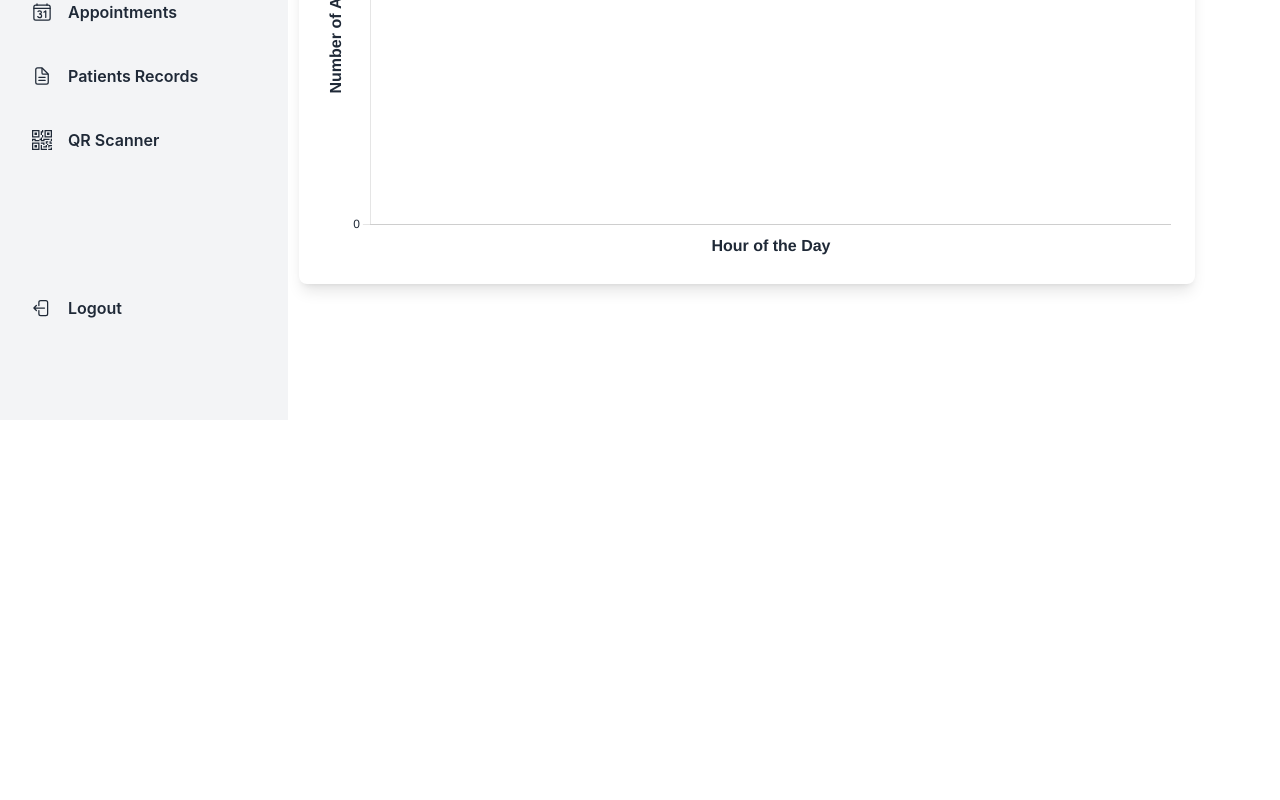
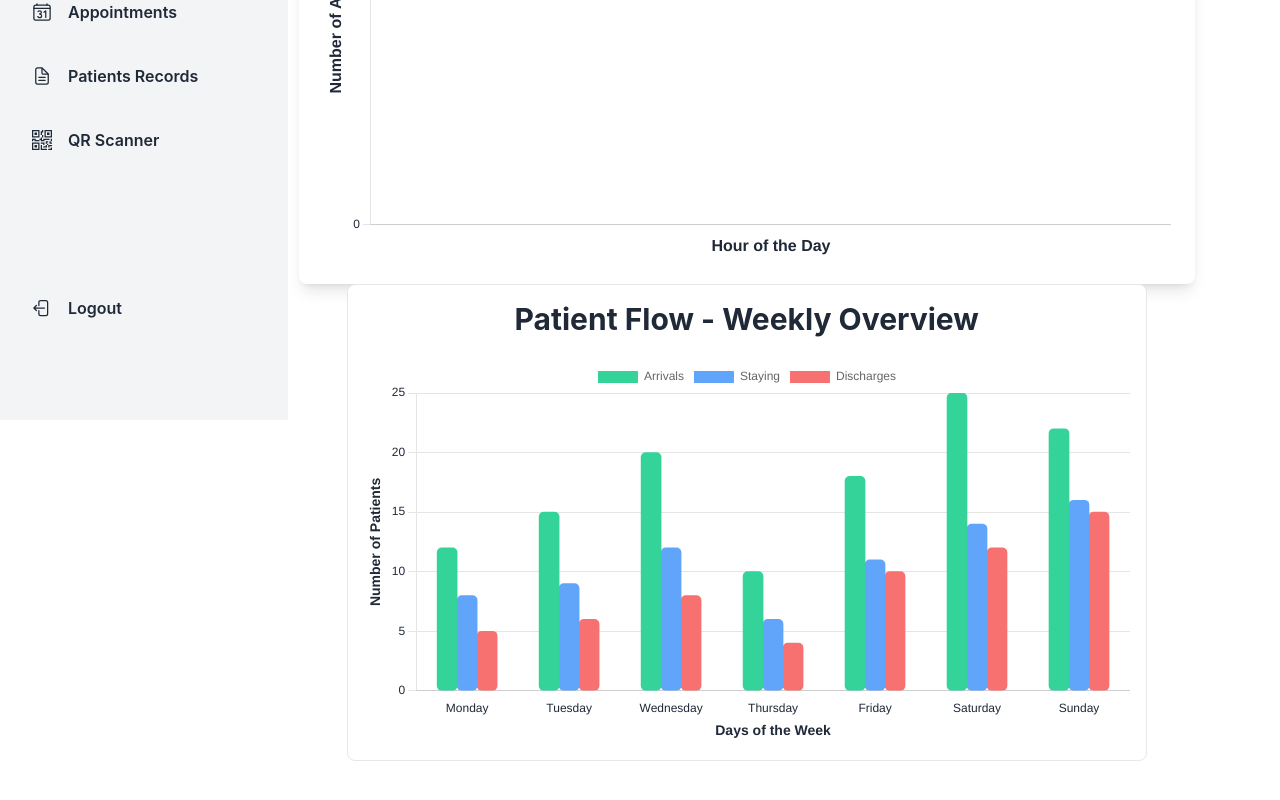
Before and after one commit to Susadi11/Health-Care-System_CSSE, a React (Create React App) app in the folder frontend/: page /dashboard in a window 1280 px wide. Shown: the part 428-1228 px from the top of the page. Before the commit the page ends 984 px from the top, so only its background shows below. Built offline with nearby package versions, Linux system fonts and the light colour scheme; no server answers.

Commit message:
Patient Flow

```diff
--- /dev/null
+++ b/frontend/src/components/Vinuk/Data/PatientData.js
@@ -0,0 +1,11 @@
+// patientWeeklyData.js
+
+export const PatientData = [
+    { day: 'Monday', arrivals: 12, staying: 8, discharges: 5 },
+    { day: 'Tuesday', arrivals: 15, staying: 9, discharges: 6 },
+    { day: 'Wednesday', arrivals: 20, staying: 12, discharges: 8 },
+    { day: 'Thursday', arrivals: 10, staying: 6, discharges: 4 },
+    { day: 'Friday', arrivals: 18, staying: 11, discharges: 10 },
+    { day: 'Saturday', arrivals: 25, staying: 14, discharges: 12 },
+    { day: 'Sunday', arrivals: 22, staying: 16, discharges: 15 },
+  ];
--- /dev/null
+++ b/frontend/src/components/Vinuk/UserFlowChart.js
@@ -0,0 +1,119 @@
+import React from 'react';
+import { Bar } from 'react-chartjs-2';
+import { Chart, registerables } from 'chart.js';
+import { PatientData } from '../Vinuk/Data/PatientData'; // Import the data
+
+Chart.register(...registerables);
+
+// Prepare the data for the chart
+const labels = PatientData.map((entry) => entry.day); // X-axis: Days of the week
+
+const data = {
+  labels,
+  datasets: [
+    {
+      label: 'Arrivals',
+      data: PatientData.map((entry) => entry.arrivals),
+      backgroundColor: '#34D399', // Tailwind's green-400 color
+      barPercentage: 0.3,
+      borderRadius: 5,
+      borderSkipped: false,
+    },
+    {
+      label: 'Staying',
+      data: PatientData.map((entry) => entry.staying),
+      backgroundColor: '#60A5FA', // Tailwind's blue-400 color
+      barPercentage: 0.3,
+      borderRadius: 5,
+      borderSkipped: false,
+    },
+    {
+      label: 'Discharges',
+      data: PatientData.map((entry) => entry.discharges),
+      backgroundColor: '#F87171', // Tailwind's red-400 color
+      barPercentage: 0.3,
+      borderRadius: 5,
+      borderSkipped: false,
+    },
+  ],
+};
+
+const options = {
+  responsive: true,
+  plugins: {
+    legend: {
+      display: true,
+      position: 'top',
+    },
+    tooltip: {
+      callbacks: {
+        label: function (context) {
+          return `${context.dataset.label}: ${context.parsed.y} patients`;
+        },
+      },
+      backgroundColor: '#fff',
+      titleColor: '#333',
+      bodyColor: '#333',
+      borderColor: '#e5e7eb',
+      borderWidth: 1,
+    },
+  },
+  scales: {
+    x: {
+      title: {
+        display: true,
+        text: 'Days of the Week',
+        font: { size: 14, weight: 'bold' },
+        color: '#1f2937', // Tailwind's gray-800 color
+      },
+      ticks: {
+        color: '#1f2937',
+      },
+      grid: {
+        display: false, // Hide vertical grid lines
+      },
+      stacked: false, // Ensure bars are not stacked
+    },
+    y: {
+      title: {
+        display: true,
+        text: 'Number of Patients',
+        font: { size: 14, weight: 'bold' },
+        color: '#1f2937',
+      },
+      ticks: {
+        stepSize: 5,
+        color: '#1f2937',
+      },
+      grid: {
+        color: 'rgba(0, 0, 0, 0.1)', // Light Y-axis grid lines
+      },
+      stacked: false, // Ensure bars are not stacked
+    },
+  },
+  barThickness: 20, // Control the bar thickness
+  grouped: true, // Group bars together for each day
+};
+
+const PatientFlowWeeklyBarChart = () => {
+  const graphStyle = {
+    minHeight: '400px',
+    maxWidth: '800px',
+    margin: '0 auto',
+    padding: '1rem',
+    border: '1px solid #e5e7eb',
+    borderRadius: '0.5rem',
+    backgroundColor: '#ffffff',
+  };
+
+  return (
+    <div style={graphStyle}>
+      <h2 className="text-center text-2xl sm:text-3xl font-bold text-gray-800 mb-6">
+        Patient Flow - Weekly Overview
+      </h2>
+      <Bar data={data} options={options} />
+    </div>
+  );
+};
+
+export default PatientFlowWeeklyBarChart;
--- a/frontend/src/pages/Dashboard.js
+++ b/frontend/src/pages/Dashboard.js
@@ -5,6 +5,7 @@ import Navbar from "../components/utility/Navbar";
 import BackButton from "../components/utility/BackButton";
 import Breadcrumb from "../components/utility/Breadcrumbs";
 import Appointment from "../components/Vinuk/Appoinment";
+import UserFlowChart from "../components/Vinuk/UserFlowChart";
 
 export default function Dashboard() {
     const [loading, setLoading] = useState(false);
@@ -42,6 +43,8 @@ export default function Dashboard() {
                             </div>
                             <div>
                                 <Appointment />
+                                <UserFlowChart />
+
                             </div>
 
                             <div className="p-4">
```
